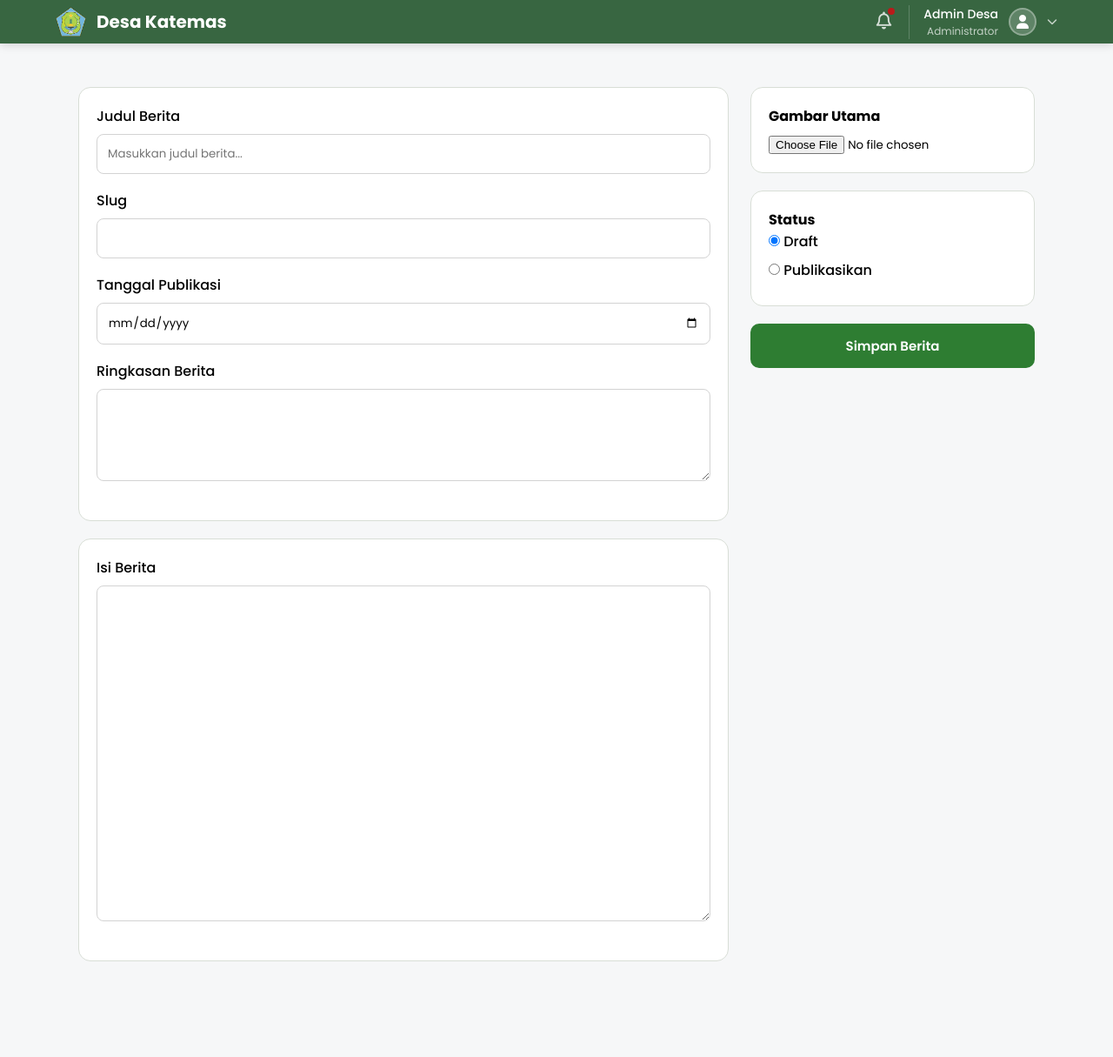
After one commit to Dian2207/website-kkn, a Flask app: page /admin/berita/tambah in a window 1280 px wide. The commit adds this page. Shown: the whole page at 87% size. Run offline with Flask 3, Linux system fonts and the light colour scheme; some libraries are stand-ins or nearby versions.

Commit message:
tambah berita

```diff
--- a/routes/admin_route.py
+++ b/routes/admin_route.py
@@ -1,5 +1,9 @@
-from flask import Blueprint, render_template, session, redirect, url_for
+from flask import Blueprint, render_template, request, redirect, url_for, flash, session
 from models import Infographics, News, Announcement
+from werkzeug.utils import secure_filename
+from datetime import datetime
+import os
+
 
 admin_bp = Blueprint(
     "admin_bp",
@@ -125,6 +129,65 @@ def indexAdmin():
         pekerjaan_list=pekerjaan_list
     )
 
+# ==========================
+# HALAMAN FORM TAMBAH BERITA
+# ==========================
+@admin_bp.route("/berita/tambah")
+def tambah_berita():
+    return render_template("tambah_berita.html")
+
+# ==========================
+# SIMPAN BERITA
+# ==========================
+@admin_bp.route("/berita/simpan", methods=["POST"])
+def simpan_berita():
+
+    judul = request.form.get("judul")
+    slug = request.form.get("slug")
+    ringkasan = request.form.get("ringkasan")
+    content = request.form.get("content")
+    tanggal = request.form.get("tanggal")
+    status = request.form.get("status")
+
+    thumbnail = request.files.get("thumbnail")
+
+    nama_file = None
+
+    if thumbnail:
+        nama_file = secure_filename(thumbnail.filename)
+
+        folder = os.path.join(
+            admin_bp.root_path,
+            "../static/uploads/news"
+        )
+
+        os.makedirs(folder, exist_ok=True)
+
+        thumbnail.save(
+            os.path.join(folder, nama_file)
+        )
+
+    berita = News(
+        title=judul,
+        slug=slug,
+        summary=ringkasan,
+        content=content,
+        thumbnail=nama_file,
+        publish_date=datetime.strptime(
+            tanggal,
+            "%Y-%m-%d"
+        ),
+        status=status
+    )
+
+    db.session.add(berita)
+    db.session.commit()
+
+    flash("Berita berhasil ditambahkan.")
+
+    return redirect(url_for("admin_bp.indexAdmin"))
+
+
 @admin_bp.route('/logout')
 def logout():
     session.clear()
--- /dev/null
+++ b/static/static_admin/css/tambah_berita.css
@@ -0,0 +1,344 @@
+*{
+margin:0;
+padding:0;
+box-sizing:border-box;
+font-family:Poppins,sans-serif;
+}
+
+body{
+
+background:#f6f7f8;
+
+padding:90px;
+
+}
+
+
+
+.content{
+
+display:grid;
+
+grid-template-columns:3fr 1fr;
+
+gap:25px;
+
+}
+
+.card{
+
+background:#fff;
+
+border:1px solid #d8ded6;
+
+border-radius:14px;
+
+padding:20px;
+
+margin-bottom:20px;
+
+}
+
+.news-form {
+    padding-top:10px;
+}
+
+label{
+
+display:block;
+
+margin-bottom:8px;
+
+font-weight:500;
+
+}
+
+input[type=text],
+input[type=date],
+textarea{
+
+width:100%;
+
+padding:12px;
+
+border:1px solid #d3d3d3;
+
+border-radius:8px;
+
+margin-bottom:18px;
+
+outline:none;
+
+}
+
+textarea{
+
+resize:vertical;
+
+}
+
+input[type=file]{
+
+margin-top:10px;
+
+}
+
+.btn-save{
+
+width:100%;
+
+padding:14px;
+
+background:#2E7D32;
+
+color:#fff;
+
+border:none;
+
+border-radius:10px;
+
+font-size:15px;
+
+font-weight:600;
+
+cursor:pointer;
+
+}
+
+.btn-save:hover{
+
+background:#256628;
+
+}
+
+.right{
+
+position:sticky;
+
+top:20px;
+
+height:max-content;
+
+}
+
+@media(max-width:900px){
+
+.content{
+
+grid-template-columns:1fr;
+
+}
+
+.right{
+
+position:relative;
+
+}
+
+}
+
+/* ===========================
+   TOP NAVBAR (sama dengan navbar publik)
+=========================== */
+.admin-navbar {
+    position: fixed;
+    top: 0;
+    left: 0;
+    width: 100%;
+    background: #386641;
+    box-shadow: 0 2px 10px rgba(0,0,0,0.15);
+    z-index: 1000;
+    height: 50px;
+}
+.admin-navbar .container {
+    width: 90%;
+    max-width: 1200px;
+    margin: 0 auto;
+    height: 50px;
+    display: flex;
+    align-items: center;
+    justify-content: space-between;
+}
+
+.navbar-left .logo {
+    display: flex;
+    align-items: center;
+    gap: 12px;
+}
+.navbar-left .logo img {
+    width: 35px;
+    height: 35px;
+    object-fit: contain;
+}
+.navbar-left .logo span {
+    color: #fff;
+    font-size: 20px;
+    font-weight: 700;
+}
+
+.navbar-center {
+    flex: 1;
+    max-width: 300px;
+    margin: 0 20px;
+}
+.search-box {
+    display: flex;
+    align-items: center;
+    background: rgba(255,255,255,0.15);
+    border-radius: 9999px;
+    padding: 4px 14px;
+    height: 34px;
+}
+.search-box i {
+    color: rgba(255,255,255,0.7);
+    font-size: 13px;
+}
+.search-box input {
+    border: none;
+    background: transparent;
+    padding: 4px 8px;
+    width: 100%;
+    font-family: 'Poppins', sans-serif;
+    font-size: 13px;
+    outline: none;
+    color: #fff;
+}
+.search-box input::placeholder {
+    color: rgba(255,255,255,0.6);
+}
+
+.navbar-right {
+    display: flex;
+    align-items: center;
+    gap: 16px;
+}
+.notification {
+    position: relative;
+    padding: 4px;
+}
+.notification i {
+    font-size: 20px;
+    color: rgba(255,255,255,0.8);
+}
+.notification .badge {
+    position: absolute;
+    top: 0;
+    right: 0;
+    width: 8px;
+    height: 8px;
+    background: #BA1A1A;
+    border-radius: 50%;
+}
+.admin-profile {
+    display: flex;
+    align-items: center;
+    gap: 12px;
+    padding-left: 16px;
+    border-left: 1px solid rgba(255,255,255,0.2);
+    position: relative;
+    cursor: pointer;
+}
+.admin-profile .profile-info {
+    display: flex;
+    flex-direction: column;
+    align-items: flex-end;
+}
+.admin-profile .profile-info .name {
+    font-size: 14px;
+    font-weight: 500;
+    color: #fff;
+}
+.admin-profile .profile-info .role {
+    font-size: 12px;
+    color: rgba(255,255,255,0.7);
+}
+.admin-profile .avatar {
+    width: 32px;
+    height: 32px;
+    border-radius: 50%;
+    background: rgba(255,255,255,0.2);
+    display: flex;
+    align-items: center;
+    justify-content: center;
+    border: 2px solid rgba(255,255,255,0.3);
+}
+.admin-profile .avatar i {
+    color: #fff;
+    font-size: 16px;
+}
+.admin-profile .fa-chevron-down {
+    font-size: 12px;
+    color: rgba(255,255,255,0.7);
+    transition: transform 0.3s ease;
+}
+.admin-profile .fa-chevron-down.active {
+    transform: rotate(180deg);
+}
+
+/* ===========================
+   DROPDOWN MENU
+=========================== */
+.dropdown-menu {
+    position: absolute;
+    top: calc(100% + 8px);
+    right: 0;
+    min-width: 200px;
+    background: #fff;
+    border-radius: 12px;
+    box-shadow: 0 8px 30px rgba(0,0,0,0.15);
+    border: 1px solid #e5e5e5;
+    padding: 8px 0;
+    opacity: 0;
+    visibility: hidden;
+    transform: translateY(-8px);
+    transition: all 0.25s ease;
+    z-index: 999;
+}
+.dropdown-menu.show {
+    opacity: 1;
+    visibility: visible;
+    transform: translateY(0);
+}
+.dropdown-item {
+    display: flex;
+    align-items: center;
+    gap: 12px;
+    padding: 10px 20px;
+    color: #333;
+    text-decoration: none;
+    font-size: 14px;
+    transition: .2s;
+}
+.dropdown-item:hover {
+    background: #f5f5f5;
+}
+.dropdown-item i {
+    width: 18px;
+    font-size: 16px;
+    color: #666;
+}
+.dropdown-item.logout {
+    color: #BA1A1A;
+}
+.dropdown-item.logout i {
+    color: #BA1A1A;
+}
+.dropdown-menu hr {
+    border: none;
+    border-top: 1px solid #eee;
+    margin: 6px 12px;
+}
+
+
+/* ===== FOOTER ===== */
+.admin-footer {
+    background: #2F3131;
+    padding: 5px;
+    text-align: center;
+    border-top: 1px solid rgba(255,255,255,0.10);
+    margin-top: 16px;
+}
+.admin-footer p {
+    color: #E2E2E2;
+    font-size: 10px;
+}
--- a/templates/admin/dashboard_admin.html
+++ b/templates/admin/dashboard_admin.html
@@ -185,10 +185,10 @@
                 <section class="manage-section">
                     <div class="section-header">
                         <h2>Kelola Berita</h2>
-                        <button class="btn-add">
+                        <a href="{{ url_for('admin_bp.tambah_berita') }}" class="btn-add">
                             <i class="fa-solid fa-plus"></i>
-                            Tambah Berita
-                        </button>
+                                Tambah Berita
+                        </a>
                     </div>
 
                     <!-- Filter -->
--- /dev/null
+++ b/templates/admin/tambah_berita.html
@@ -0,0 +1,176 @@
+<!DOCTYPE html>
+<html lang="id">
+
+<head>
+
+<meta charset="UTF-8">
+
+<meta name="viewport" content="width=device-width, initial-scale=1">
+
+<title>Tambah Berita</title>
+
+<link rel="stylesheet"
+href="{{ url_for('admin_bp.static',
+filename='css/tambah_berita.css') }}">
+
+<link rel="stylesheet"
+href="https://cdnjs.cloudflare.com/ajax/libs/font-awesome/6.6.0/css/all.min.css">
+
+<link href="https://fonts.googleapis.com/css2?family=Poppins:wght@300;400;500;600;700&display=swap"
+rel="stylesheet">
+
+</head>
+
+<body>
+<div class="admin-wrapper">
+
+        <!-- ===== TOP NAVBAR ===== -->
+        <header class="admin-navbar">
+            <div class="container">
+                <div class="navbar-left">
+                    <div class="logo">
+                        <img src="{{ url_for('static', filename='image/logo.png') }}" alt="Logo Desa" />
+                        <span>Desa Katemas</span>
+                    </div>
+                </div>
+                <div class="navbar-right">
+                    <div class="notification">
+                        <i class="fa-regular fa-bell"></i>
+                        <span class="badge"></span>
+                    </div>
+                    <div class="admin-profile" id="adminProfile">
+                        <div class="profile-info">
+                            <span class="name">Admin Desa</span>
+                            <span class="role">Administrator</span>
+                        </div>
+                        <div class="avatar">
+                            <i class="fa-solid fa-user"></i>
+                        </div>
+                        <i class="fa-solid fa-chevron-down" id="profileToggle"></i>
+                        <div class="dropdown-menu" id="dropdownMenu">
+                            <a href="#" class="dropdown-item">
+                                <i class="fa-regular fa-user"></i> Profil
+                            </a>
+                            <a href="#" class="dropdown-item">
+                                <i class="fa-regular fa-gear"></i> Pengaturan
+                            </a>
+                            <hr />
+                            <a href="{{ url_for('main.index') }}" class="dropdown-item logout">
+                                <i class="fa-solid fa-right-from-bracket"></i> Keluar / Logout
+                            </a>
+                        </div>
+                    </div>
+                </div>
+            </div>
+        </header>
+<form
+class="news-form"
+method="POST"
+action="{{ url_for('admin_bp.simpan_berita') }}"
+enctype="multipart/form-data">
+
+<div class="content">
+
+<div class="left">
+
+<div class="card">
+
+<label>Judul Berita</label>
+
+<input
+type="text"
+name="judul"
+placeholder="Masukkan judul berita..."
+required>
+
+<label>Slug</label>
+
+<input
+type="text"
+name="slug">
+
+<label>Tanggal Publikasi</label>
+
+<input
+type="date"
+name="tanggal">
+
+<label>Ringkasan Berita</label>
+
+<textarea
+name="ringkasan"
+rows="4"></textarea>
+
+</div>
+
+<div class="card">
+
+<label>Isi Berita</label>
+
+<textarea
+name="content"
+rows="18"></textarea>
+
+</div>
+
+</div>
+
+<div class="right">
+
+<div class="card">
+
+<h4>Gambar Utama</h4>
+
+<input
+type="file"
+name="thumbnail"
+accept=".jpg,.jpeg,.png">
+
+</div>
+
+<div class="card">
+
+<h4>Status</h4>
+
+<label>
+
+<input
+type="radio"
+name="status"
+value="draft"
+checked>
+
+Draft
+
+</label>
+
+<label>
+
+<input
+type="radio"
+name="status"
+value="publish">
+
+Publikasikan
+
+</label>
+
+</div>
+
+<button
+class="btn-save"
+type="submit">
+
+Simpan Berita
+
+</button>
+
+</div>
+
+</div>
+
+</form>
+
+</body>
+
+</html>
```
